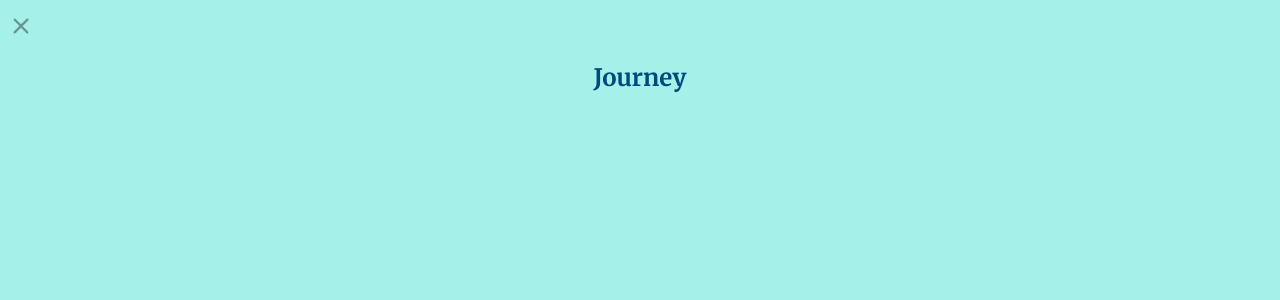
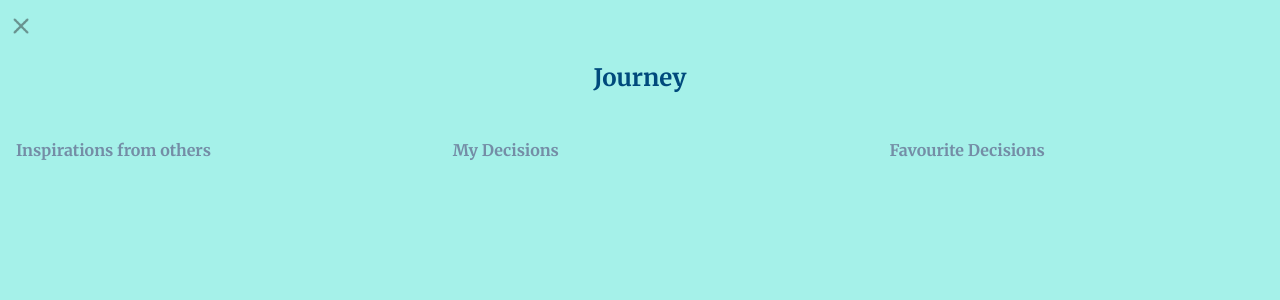
Before and after one commit to chriskokc/react-decision-making, a React (Create React App) app: page /react-decision-making/journey in a window 1280 px wide. Shown: the top 300 px of the page. Built offline with nearby package versions, Linux system fonts and the light colour scheme.

Commit message:
added HorizontalNavBar component and applied styles.

```diff
--- /dev/null
+++ b/src/components/HorizontalNavBar/HorizontalNavBar.jsx
@@ -0,0 +1,13 @@
+import "./HorizontalNavBar.scss";
+
+const HorizontalNavBar = () => {
+  return (
+    <nav className="navbar">
+      <p className="navbar__item">Inspirations from others</p>
+      <p className="navbar__item">My Decisions</p>
+      <p className="navbar__item">Favourite Decisions</p>
+    </nav>
+  );
+};
+
+export default HorizontalNavBar;
--- /dev/null
+++ b/src/components/HorizontalNavBar/HorizontalNavBar.scss
@@ -0,0 +1,23 @@
+@use "../../styles/variables" as *;
+
+.navbar {
+    padding: 1rem;
+    display: flex;
+    flex-direction: row;
+    justify-content: space-between;
+    align-items: center;
+    gap: 0.3rem;
+
+    &__item {
+        font-weight: bold;
+        font-family: $font-secondary;
+        line-height: 1.5;
+        width: 30%;
+        color: $color-select;
+
+        &:hover {
+            color: $color-text;
+            border-bottom: 2px solid $color-border;
+        }
+    }
+}
--- a/src/pages/Journey/Journey.jsx
+++ b/src/pages/Journey/Journey.jsx
@@ -1,6 +1,7 @@
 import "./Journey.scss";
 import blackCross from "../../assets/images/black-cross.png";
 import { Link } from "react-router-dom";
+import HorizontalNavBar from "../../components/HorizontalNavBar/HorizontalNavBar";
 
 const Journey = () => {
   // GET
@@ -22,6 +23,7 @@ const Journey = () => {
         />
       </Link>
       <h1 className="journey__heading">Journey</h1>
+      <HorizontalNavBar />
     </div>
   );
 };
--- a/src/styles/_variables.scss
+++ b/src/styles/_variables.scss
@@ -10,6 +10,7 @@ $color-secondary: #EFEFEF;
 $color-border: #0F3460;
 $color-button: #005691;
 $color-text: #004A7C;
+$color-select: #748DA6;
 
 // text
 $font-primary: 'Nunito', sans-serif;
```
